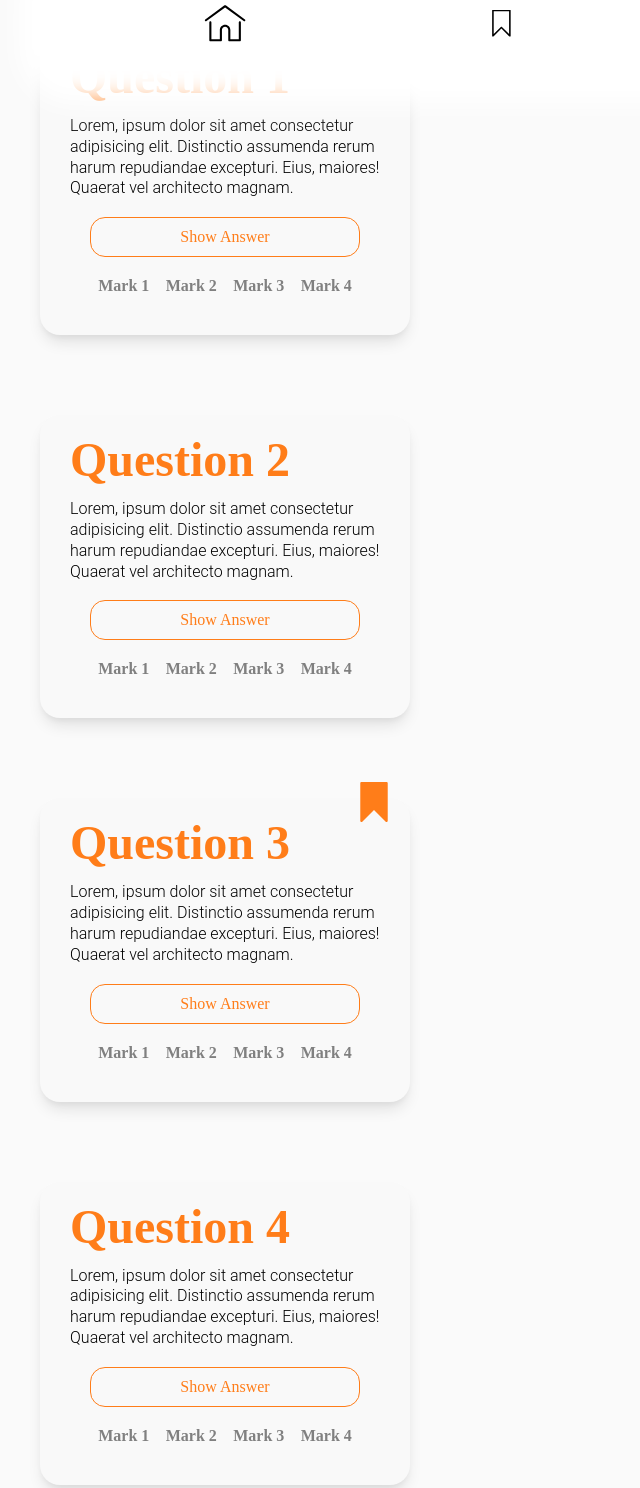
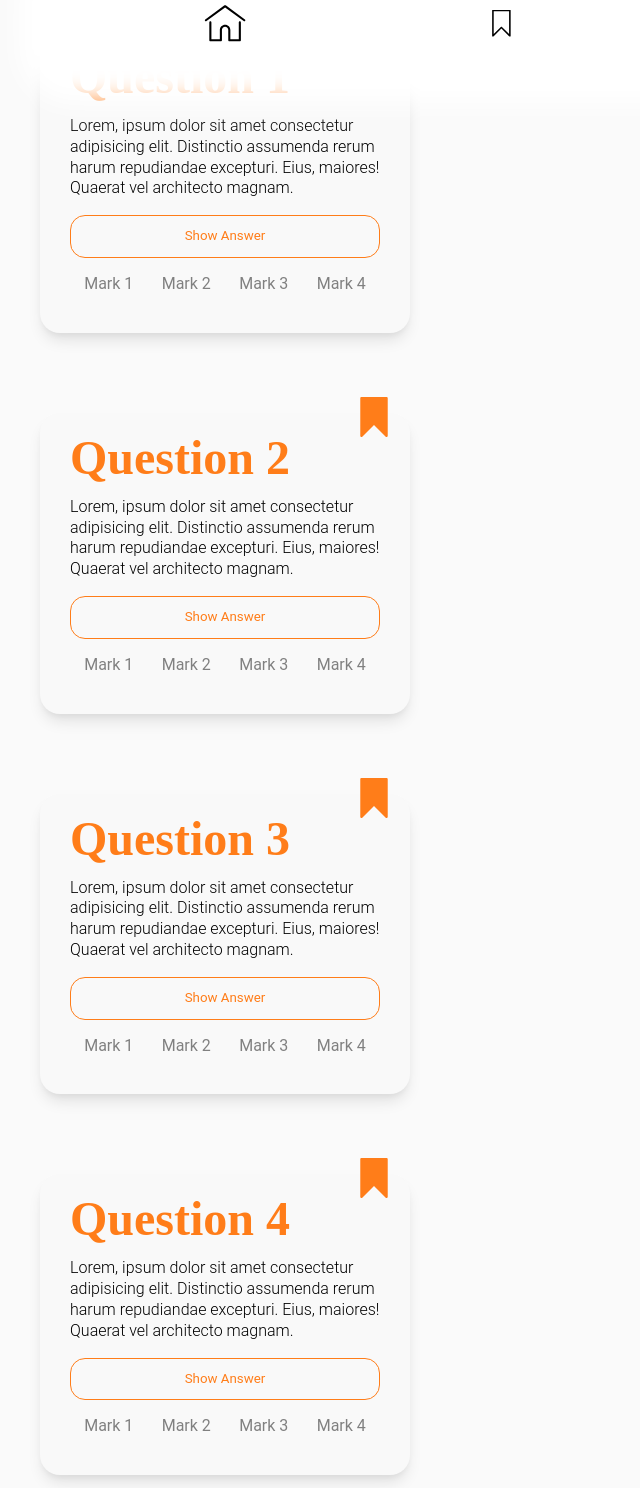
Before and after one commit to calvincorde/quiz-app, a website built with Parcel: page src/index.html in a window 1280 px wide. Shown: the part 738-2226 px from the top of the page, without its empty margins (0-640 px from the left). Built offline with nearby package versions, Linux system fonts and the light colour scheme.

Commit message:
Added a google.fonts links and assigned the css.styles

```diff
--- a/src/CSS/cards.css
+++ b/src/CSS/cards.css
@@ -36,8 +36,6 @@
     background-color: rgb(249, 249, 249);
     color: var(--primary);
     border: solid var(--primary) 0.1rem;
-    font-family: oswald;
-    font-size: medium;
     transition: all 0.4s ease-out;
 }
 
@@ -56,8 +54,6 @@
     margin: 10px 20px;
     padding: 0;
     list-style: none;
-    font-family: oswald;
-    font-weight: 600;
     color: gray;
 }
 
--- a/src/CSS/master_styles.css
+++ b/src/CSS/master_styles.css
@@ -1,6 +1,6 @@
 
 .master__headline {
-    font-family: DM Serif Display;
+    font-family: 'DM Serif Display', serif;
     font-size: 3rem;
     color: var(--primary);
     line-height: 30px;
@@ -8,8 +8,15 @@
 }
 
 .master__text {
-    font-family: roboto;
+    font-family: 'Roboto', sans-serif;
     font-weight: 300;
     line-height: 1.3rem;
     margin: 0.5rem 0rem;
 }
+
+.master__text__strong {
+    font-family: 'Roboto', sans-serif;
+    font-weight: 400;
+    line-height: 1.3rem;
+    margin: 0.5rem 0rem;
+}
--- a/src/index.html
+++ b/src/index.html
@@ -5,10 +5,13 @@
     <meta name="viewport" content="width=device-width, initial-scale=1.0">
     <title>quiz app</title>
     <link rel="stylesheet" href="CSS/style.css">
+    <link rel="preconnect" href="https://fonts.gstatic.com">
+    <link rel="preconnect" href="https://fonts.gstatic.com">
+    <link href="https://fonts.googleapis.com/css2?family=DM+Serif+Display&family=Roboto:wght@300;400&display=swap" rel="CSS/style.css">
 </head>
 <body>
     <header>
-        <h1 class="header__headline">QA. 1.0</h1>
+        <h1 class="master__headline">QA. 1.0</h1>
     </header>
 
     <main>
@@ -28,32 +31,42 @@
             <section class="card">
                 <h2 class="master__headline">Question 1</h2>
                 <p class="master__text">Lorem, ipsum dolor sit amet consectetur adipisicing elit. Distinctio assumenda rerum harum repudiandae excepturi. Eius, maiores! Quaerat vel architecto magnam.</p>
-                <button class="card__button">Show Answer</button>
-                <ul class="card__taglist">
+                <button class="card__button master__text__strong">Show Answer</button>
+                <ul class="card__taglist master__text__strong">
                     <li>Mark 1</li>
                     <li>Mark 2</li>
                     <li>Mark 3</li>
                     <li>Mark 4</li>
                 </ul>
+                <svg width="40" height="40" viewBox="0 0 512 512" class="bookmark_saved">
+                    <path d="M416.667,0H95.334c-8.284,0-15,6.716-15,15v482c0,6.067,3.655,11.536,9.26,13.858c1.856,0.769,3.805,1.142,5.737,1.142
+                    c3.903,0,7.74-1.523,10.609-4.394l150.063-150.062L406.06,507.606c4.29,4.291,10.741,5.573,16.347,3.252
+                    c5.605-2.322,9.26-7.791,9.26-13.858V15C431.667,6.716,424.952,0,416.667,0z"></path>
+                </svg>
             </section>
 
 
             <section class="card">
                 <h2 class="master__headline">Question 2</h2>
                 <p class="master__text">Lorem, ipsum dolor sit amet consectetur adipisicing elit. Distinctio assumenda rerum harum repudiandae excepturi. Eius, maiores! Quaerat vel architecto magnam.</p>
-                <button class="card__button">Show Answer</button>
-                <ul class="card__taglist">
+                <button class="card__button master__text__strong">Show Answer</button>
+                <ul class="card__taglist master__text__strong">
                     <li>Mark 1</li>
                     <li>Mark 2</li>
                     <li>Mark 3</li>
                     <li>Mark 4</li>
                 </ul>
+                <svg width="40" height="40" viewBox="0 0 512 512" class="bookmark_saved">
+                    <path d="M416.667,0H95.334c-8.284,0-15,6.716-15,15v482c0,6.067,3.655,11.536,9.26,13.858c1.856,0.769,3.805,1.142,5.737,1.142
+                    c3.903,0,7.74-1.523,10.609-4.394l150.063-150.062L406.06,507.606c4.29,4.291,10.741,5.573,16.347,3.252
+                    c5.605-2.322,9.26-7.791,9.26-13.858V15C431.667,6.716,424.952,0,416.667,0z"></path>
+                </svg>
             </section>
             <section class="card">
                 <h2 class="master__headline">Question 3</h2>
                 <p class="master__text">Lorem, ipsum dolor sit amet consectetur adipisicing elit. Distinctio assumenda rerum harum repudiandae excepturi. Eius, maiores! Quaerat vel architecto magnam.</p>
-                <button class="card__button">Show Answer</button>
-                <ul class="card__taglist">
+                <button class="card__button master__text__strong">Show Answer</button>
+                <ul class="card__taglist master__text__strong">
                     <li>Mark 1</li>
                     <li>Mark 2</li>
                     <li>Mark 3</li>
@@ -69,13 +82,18 @@
             <section class="card">
                 <h2 class="master__headline">Question 4</h2>
                 <p class="master__text">Lorem, ipsum dolor sit amet consectetur adipisicing elit. Distinctio assumenda rerum harum repudiandae excepturi. Eius, maiores! Quaerat vel architecto magnam.</p>
-                <button class="card__button">Show Answer</button>
-                <ul class="card__taglist">
+                <button class="card__button master__text__strong">Show Answer</button>
+                <ul class="card__taglist master__text__strong">
                     <li>Mark 1</li>
                     <li>Mark 2</li>
                     <li>Mark 3</li>
                     <li>Mark 4</li>
                 </ul>
+                <svg width="40" height="40" viewBox="0 0 512 512" class="bookmark_saved">
+                    <path d="M416.667,0H95.334c-8.284,0-15,6.716-15,15v482c0,6.067,3.655,11.536,9.26,13.858c1.856,0.769,3.805,1.142,5.737,1.142
+                    c3.903,0,7.74-1.523,10.609-4.394l150.063-150.062L406.06,507.606c4.29,4.291,10.741,5.573,16.347,3.252
+                    c5.605-2.322,9.26-7.791,9.26-13.858V15C431.667,6.716,424.952,0,416.667,0z"></path>
+                </svg>
             </section>
         </section>
 
@@ -83,19 +101,19 @@
 
     <footer>
         <nav class="navigation">
-            <a href="index.html" target="blank">
+            <a href="index.html">
                 <img alt="index" src="../img/home.svg"
                 width="50px" class="navi_active">
             </a>
-            <a href="bookmarks.html" target="blank">
+            <a href="bookmarks.html">
                 <img alt="bookmarks" src="../img/bookmark.svg"
                 width="50px">
             </a>
-            <a href="create.html" target="blank">
+            <a href="create.html">
                 <img alt="create" src="../img/pen.svg"
                 width="50px">
             </a>
-            <a href="profile.html" target="blank">
+            <a href="profile.html">
                 <img alt="profile" src="../img/user.svg"
                 width="50px">
             </a>
```
Also changed, not shown: src/bookmarks.html (+6 -5 lines), src/create.html (+6 -5 lines), src/profile.html (+6 -5 lines).
